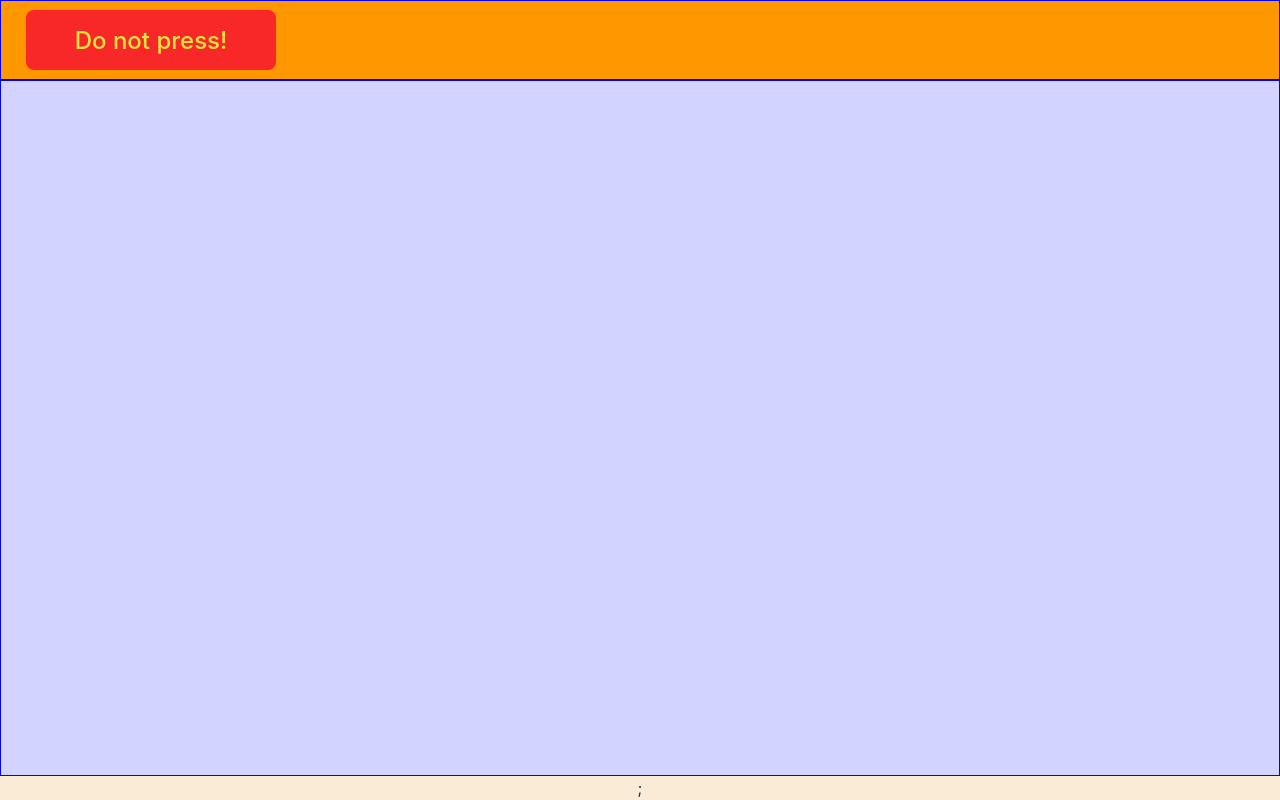
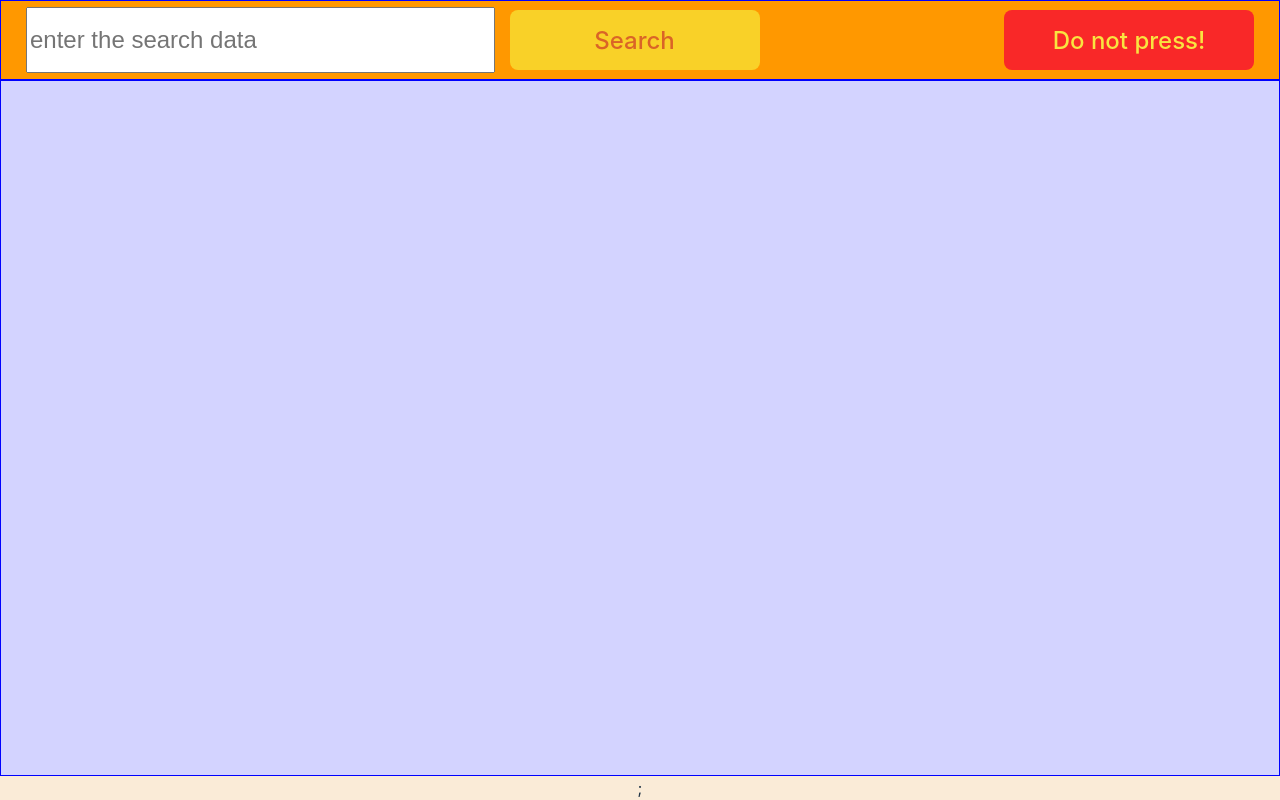
Before and after one commit to AishSI/class-components, a React (Vite) app: page / in a window 1280 px wide. Built offline with nearby package versions, Linux system fonts and the light colour scheme.

Commit message:
feat: add input elements for search

```diff
--- a/src/app/layout/search-bar/searchBar.tsx
+++ b/src/app/layout/search-bar/searchBar.tsx
@@ -1,8 +1,10 @@
-import { Component, ComponentProps } from 'react';
+import { ChangeEvent, Component, ComponentProps } from 'react';
 import './searchBar.css';
+import { InputSearch } from '@/features';
 
 interface State {
   errorCaused: boolean;
+  searchData: string;
 }
 
 export class SearchBar extends Component<ComponentProps<'div'>, State> {
@@ -11,11 +13,27 @@ export class SearchBar extends Component<ComponentProps<'div'>, State> {
 
     this.state = {
       errorCaused: false,
+      searchData: '',
     };
+  }
+
+  componentDidMount() {
+    const saveData = localStorage.getItem('searchData');
+    if (saveData) {
+      this.setState({ searchData: saveData });
+    }
   }
 
   handleError = () => {
     this.setState({ errorCaused: true });
+  };
+
+  handleSearchChange = (event: ChangeEvent<HTMLInputElement>) => {
+    this.setState({ searchData: event.target.value });
+  };
+
+  handleSearch = () => {
+    localStorage.setItem('searchData', this.state.searchData);
   };
 
   render() {
@@ -24,6 +42,12 @@ export class SearchBar extends Component<ComponentProps<'div'>, State> {
     }
     return (
       <div className="searchBar">
+        <InputSearch
+          searchData={this.state.searchData}
+          onChange={this.handleSearchChange}
+          onSearch={this.handleSearch}
+        />
+
         <button className="buttonError" onClick={this.handleError}>
           Do not press!
         </button>
--- /dev/null
+++ b/src/features/index.ts
@@ -0,0 +1,2 @@
+export * from './error-boundary';
+export * from './search';
--- /dev/null
+++ b/src/features/search/index.ts
@@ -0,0 +1 @@
+export * from './inputSearch';
--- /dev/null
+++ b/src/features/search/inputSearch.css
@@ -0,0 +1,26 @@
+.inputContainer {
+  display: flex;
+  width: 75%;
+  gap: 15px;
+  align-items: center;
+}
+
+.inputSearch {
+  height: 60px;
+  width: 50%;
+  font-size: 1.5rem;
+}
+
+.buttonSearch {
+  height: 60px;
+  width: 250px;
+  border-radius: 8px;
+  border: 1px solid transparent;
+  font-size: 1.5rem;
+  font-weight: 500;
+  font-family: inherit;
+  background-color: #f9d128;
+  color: #da6427;
+  cursor: pointer;
+  transition: border-color 0.25s;
+}
--- /dev/null
+++ b/src/features/search/inputSearch.tsx
@@ -0,0 +1,27 @@
+import { ChangeEvent, Component } from 'react';
+import './inputSearch.css';
+
+interface SearchProps {
+  searchData: string;
+  onChange: (event: ChangeEvent<HTMLInputElement>) => void;
+  onSearch: () => void;
+}
+
+export class InputSearch extends Component<SearchProps> {
+  render() {
+    return (
+      <div className="inputContainer">
+        <input
+          className="inputSearch"
+          type="text"
+          placeholder="enter the search data"
+          value={this.props.searchData}
+          onChange={this.props.onChange}
+        />
+        <button className="buttonSearch" onClick={this.props.onSearch}>
+          Search
+        </button>
+      </div>
+    );
+  }
+}
```
